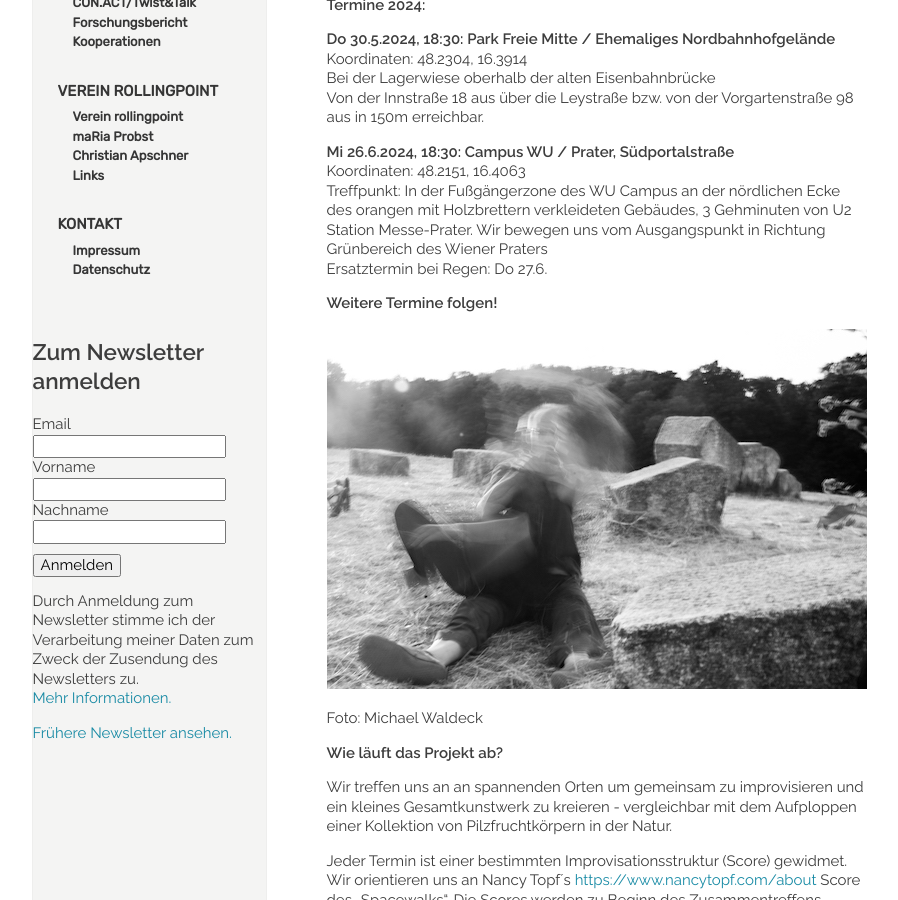
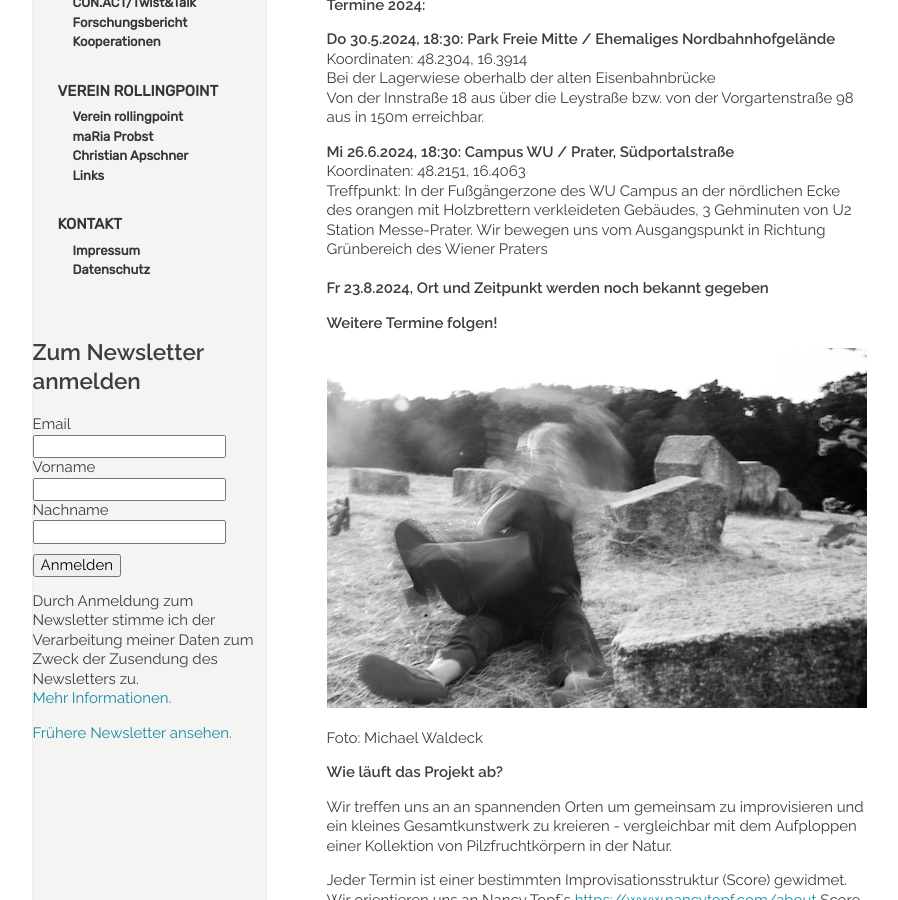
Before and after one commit to manulari/rollingpointat, a Jekyll site: the page built from _pages_de/mycelium.md, in a window 1280 px wide and 900 px high, scrolled down 673 px. Shown: the whole window, without its empty margins (152-1050 px from the left). Built offline with Jekyll 4.4.1, drawn with Linux system fonts in a browser that asks for light colours; comment, search, counter and statistics services are not loaded.

Commit message:
Update page (de) “mycelium”

```diff
--- a/_pages_de/mycelium.md
+++ b/_pages_de/mycelium.md
@@ -23,7 +23,8 @@ Von der Innstraße 18 aus über die Leystraße bzw. von der Vorgartenstraße 98
 **Mi 26.6.2024, 18:30:  Campus WU / Prater, Südportalstraße**\
 Koordinaten: 48.2151, 16.4063\
 Treffpunkt: In der Fußgängerzone des WU Campus an der nördlichen Ecke des orangen mit Holzbrettern verkleideten Gebäudes, 3 Gehminuten von U2 Station Messe-Prater. Wir bewegen uns vom Ausgangspunkt in Richtung Grünbereich des Wiener Praters\
-Ersatztermin bei Regen: Do 27.6.
+\
+**Fr 23.8.2024, Ort und Zeitpunkt werden noch bekannt gegeben**
 
 **Weitere Termine folgen!**
 
```
